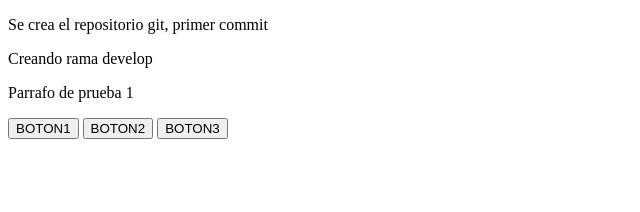
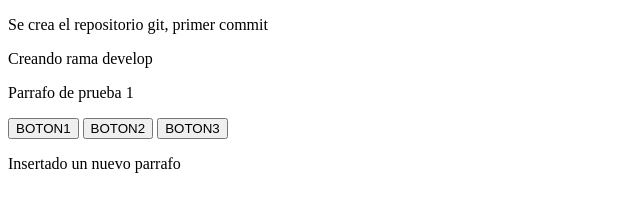
Before and after one commit to adrianC56/pruebaGit, a plain HTML site: page index.html in a window 1280 px wide. Shown: the whole page, without its empty margins (0-640 px from the left). Drawn offline with Linux system fonts and the light colour scheme.

Commit message:
parrafo implementado

```diff
--- a/index.html
+++ b/index.html
@@ -19,5 +19,8 @@
       <button>BOTON1</button>
       <button>BOTON2</button>
       <button>BOTON3</button>
+      <p>
+          Insertado un nuevo parrafo
+      </p>
   </body>
 </html>
```
